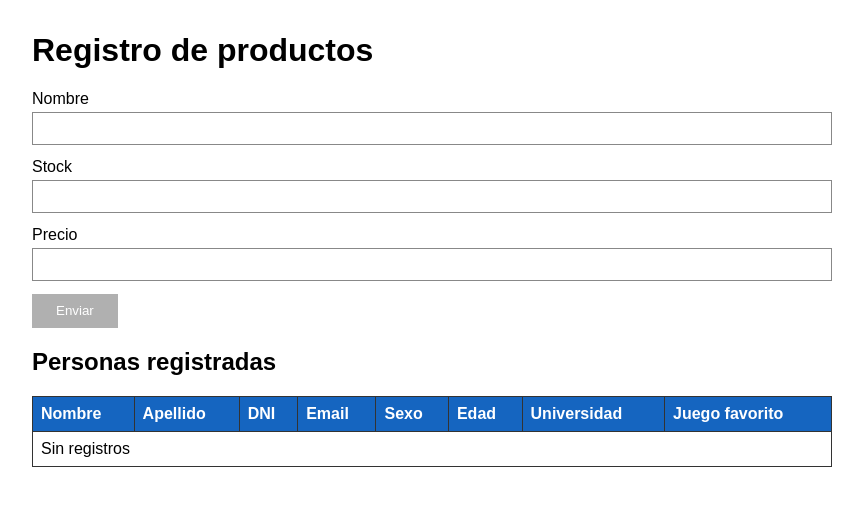
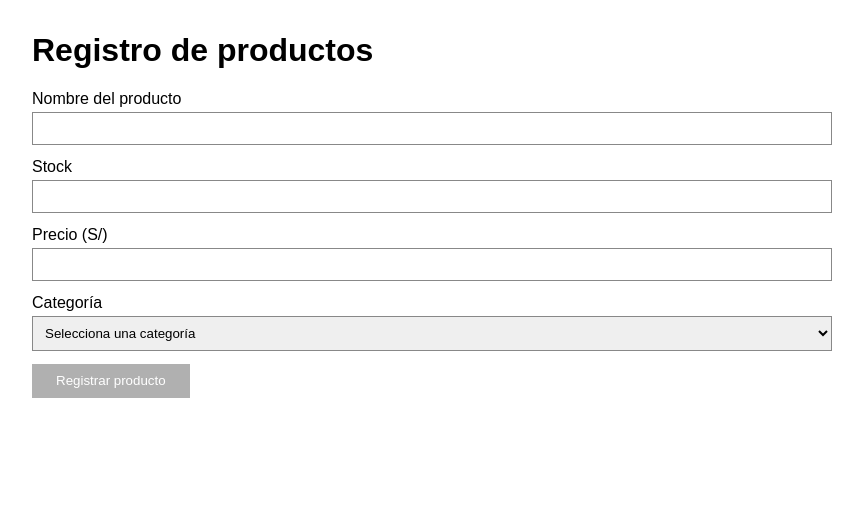
Before and after one commit to Joel-uni-wa/FormularioCollectiVerse, an Angular app in the folder formCV/: page /form-producto in a window 1280 px wide. Shown: the top 506 px of the page, without its empty margins (208-1071 px from the left). Built offline with nearby package versions, Linux system fonts and the light colour scheme.

Commit message:
Registrar producto

```diff
--- a/formCV/src/app/form-producto/form-producto.css
+++ b/formCV/src/app/form-producto/form-producto.css
@@ -1,3 +1,4 @@
+
 :host {
   display: block;
   max-width: 800px;
@@ -14,33 +15,23 @@ form div {
 }
 
 input[type='text'],
-input[type='email'],
 input[type='number'],
-select,
-textarea {
+select {
   padding: 0.5rem;
   border: 1px solid #888;
 }
 
-.opcion {
-  display: flex;
-  align-items: center;
-  gap: 0.4rem;
-}
-
-/* Errores de validación */
 .error {
   color: #d00000;
   font-weight: bold;
 }
+
 input.ng-invalid.ng-touched,
-select.ng-invalid.ng-touched,
-textarea.ng-invalid.ng-touched {
+select.ng-invalid.ng-touched {
   border-color: #d00000;
   background: #fff0f0;
 }
 
-/* Botón */
 button {
   padding: 0.6rem 1.5rem;
   background: #1565c0;
@@ -48,23 +39,8 @@ button {
   border: 0;
   cursor: pointer;
 }
+
 button:disabled {
   background: #b0b0b0;
   cursor: not-allowed;
 }
-
-table {
-  width: 100%;
-  border-collapse: collapse;
-  margin-top: 0.5rem;
-}
-th,
-td {
-  border: 1px solid #333;
-  padding: 0.5rem;
-  text-align: left;
-}
-th {
-  background: #1565c0;
-  color: #fff;
-}
--- a/formCV/src/app/form-producto/form-producto.html
+++ b/formCV/src/app/form-producto/form-producto.html
@@ -1,16 +1,33 @@
+
 <h1>Registro de productos</h1>
+
 <form #miForm="ngForm" (ngSubmit)="onSubmit(miForm)">
 
+  <!-- Nombre -->
   <div>
-        <label for="nombre">Nombre</label>
-        <input type="text" id="nombre" name="nombre" ngModel required minlength="2" #nombre="ngModel" />
+    <label for="nombre">Nombre del producto</label>
+    <input
+      type="text"
+      id="nombre"
+      name="nombre"
+      ngModel
+      required
+      minlength="2"
+      #nombre="ngModel"
+    />
+
     @if (nombre.invalid && nombre.touched) {
       <small class="error">
-            @if (nombre.errors?.['required']) { El nombre del producto es obligatorio } @else { minimo 2 letras }
+        @if (nombre.errors?.['required']) {
+          El nombre es obligatorio.
+        } @else {
+          El nombre debe tener mínimo 2 caracteres.
+        }
       </small>
     }
   </div>
 
+  <!-- Stock -->
   <div>
     <label for="stock">Stock</label>
     <input
@@ -19,8 +36,7 @@
       name="stock"
       ngModel
       required
-            min="1"
-            max="100"
+      min="0.01"
       #stock="ngModel"
     />
 
@@ -28,24 +44,23 @@
       <small class="error">
         @if (stock.errors?.['required']) {
           El stock es obligatorio.
-            } @else if (stock.errors?.['min']) {
-                El stock mínimo es 1.
-            } @else if (stock.errors?.['max']) {
-                Superaste el stock máximo de 100.
+        } @else {
+          El stock debe ser mayor a 0.
         }
       </small>
     }
   </div>
 
+  <!-- Precio -->
   <div>
-        <label for="precio">Precio</label>
+    <label for="precio">Precio (S/)</label>
     <input
       type="number"
       id="precio"
       name="precio"
       ngModel
       required
-            min="0.01"
+      min="0.11"
       step="0.01"
       #precio="ngModel"
     />
@@ -54,33 +69,39 @@
       <small class="error">
         @if (precio.errors?.['required']) {
           El precio es obligatorio.
-            } @else if (precio.errors?.['min']) {
-                El precio debe ser mayor a 0.
+        } @else {
+          El precio debe ser mayor a S/ 0.10.
         }
       </small>
     }
   </div>
 
+  <!-- Categoría -->
+  <div>
+    <label for="categoria">Categoría</label>
+    <select
+      id="categoria"
+      name="categoria"
+      ngModel
+      required
+      #categoria="ngModel"
+    >
+      <option value="" disabled>Selecciona una categoría</option>
 
-<button type="submit" [disabled]="miForm.invalid">Enviar</button>
+      @for (cat of categorias; track cat) {
+        <option [value]="cat">{{ cat }}</option>
+      }
+    </select>
+
+    @if (categoria.invalid && categoria.touched) {
+      <small class="error">
+        Debes seleccionar una categoría.
+      </small>
+    }
+  </div>
+
+  <button type="submit" [disabled]="miForm.invalid">
+    Registrar producto
+  </button>
+
 </form>
-
-<h2>Personas registradas</h2>
-<table>
-  <thead>
-    <tr>
-      <th>Nombre</th><th>Apellido</th><th>DNI</th><th>Email</th>
-      <th>Sexo</th><th>Edad</th><th>Universidad</th><th>Juego favorito</th>
-    </tr>
-  </thead>
-  <tbody>
-    @for (e of estudiantes(); track $index) {
-      <tr>
-        <td>{{ e.nombre }}</td><td>{{ e.apellido }}</td><td>{{ e.dni }}</td><td>{{ e.email }}</td>
-        <td>{{ e.sexo }}</td><td>{{ e.edad }}</td><td>{{ e.universidad }}</td><td>{{ e.juego }}</td>
-      </tr>
-    } @empty {
-      <tr><td colspan="8">Sin registros</td></tr>
-    }
-  </tbody>
-</table>
--- a/formCV/src/app/form-producto/form-producto.ts
+++ b/formCV/src/app/form-producto/form-producto.ts
@@ -1,16 +1,12 @@
-import { Component, signal } from '@angular/core';
+
+import { Component } from '@angular/core';
 import { FormsModule, NgForm } from '@angular/forms';
 
-interface Estudiante {
+interface Producto {
   nombre: string;
-  apellido: string;
-  dni: string;
-  numero: string;
-  email: string;
-  sexo: string;
-  edad: number;
-  universidad: string;
-  juego: string;
+  stock: number;
+  precio: number;
+  categoria: string;
 }
 
 @Component({
@@ -20,11 +16,24 @@ interface Estudiante {
   styleUrl: './form-producto.css',
 })
 export class FormProducto {
-  universidades = ['ULASALLE', 'UNSA', 'UCSM', 'UTP', 'UCSP'];
-  estudiantes = signal<Estudiante[]>([]);
+
+  categorias = [
+    'Cartas coleccionables',
+    'Figuras',
+    'Peluches',
+    'Videojuegos',
+    'Accesorios',
+    'Otros'
+  ];
 
   onSubmit(form: NgForm) {
-    this.estudiantes.update((lista) => [...lista, form.value as Estudiante]);
+    if (form.invalid) return;
+
+    const producto: Producto = form.value;
+
+    console.log('Producto registrado correctamente:');
+    console.log(producto);
+
     form.resetForm();
   }
 }
```
Lines whose indentation alone changed are shown as unchanged.
